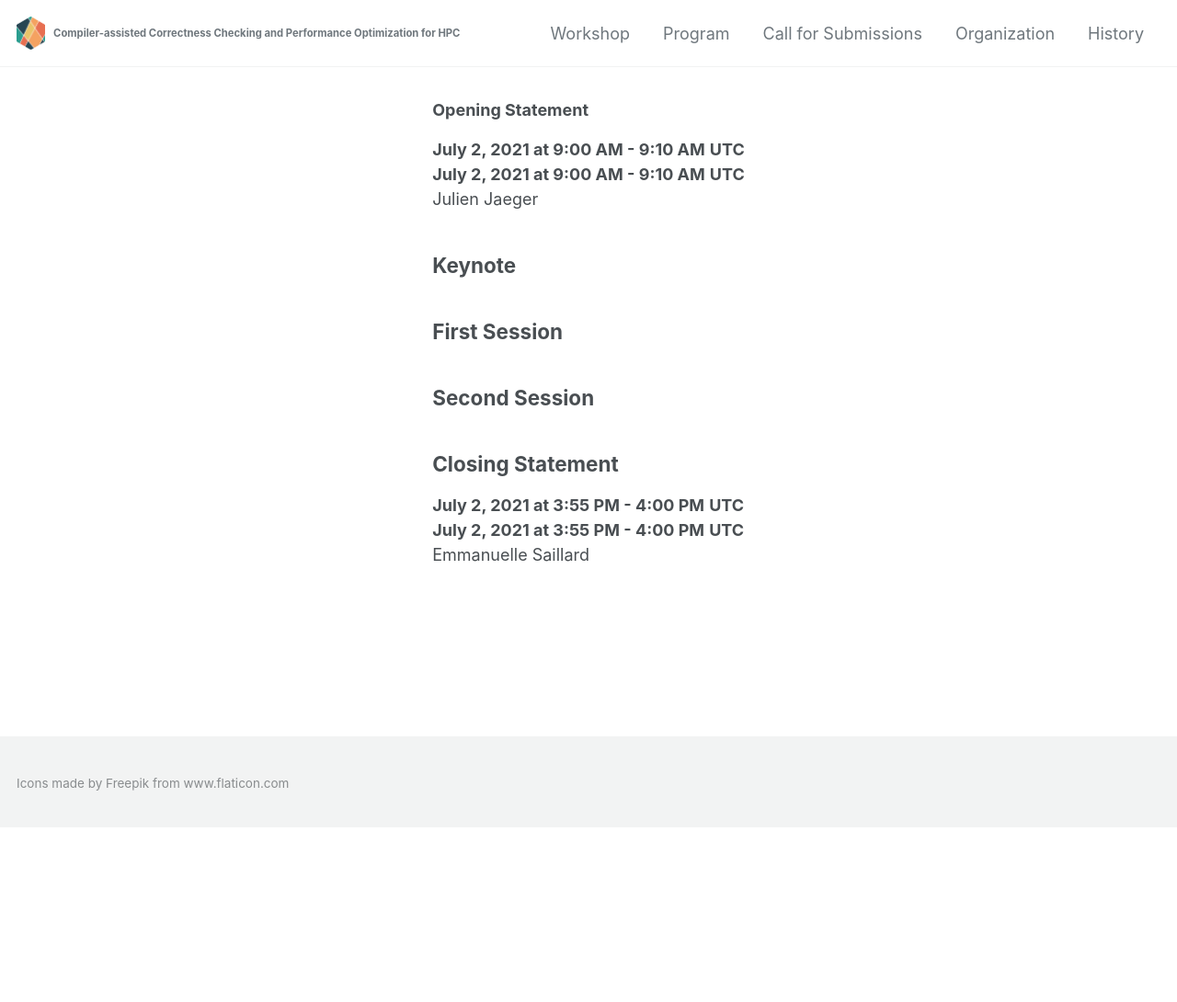
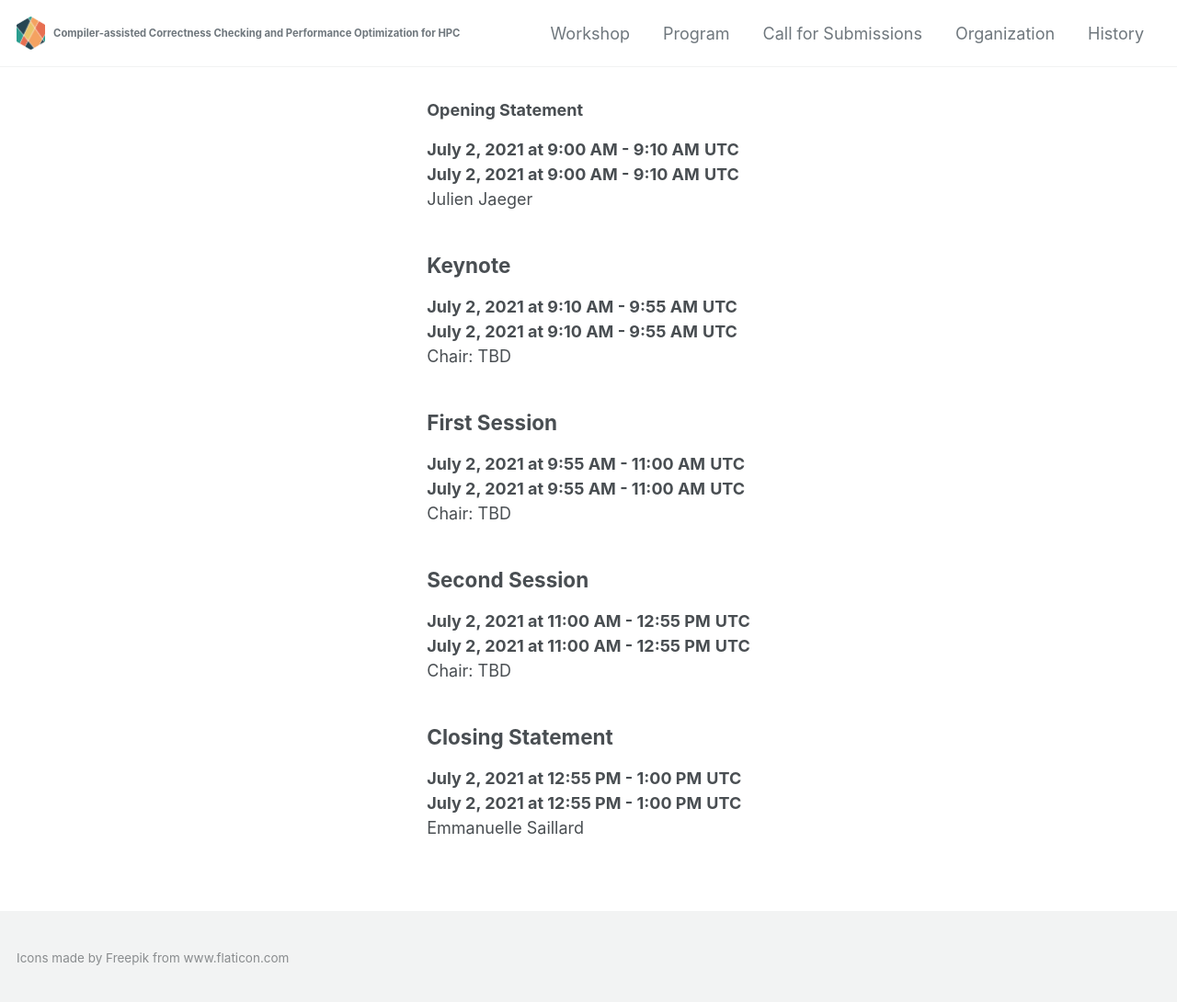
Before and after one commit to c3po-workshop/c3po-workshop.github.io, a Jekyll site: the page built from _pages/2022/program.md, in a window 1280 px wide. Shown: the whole page at 92% size. Built offline with Jekyll 4.4.1, drawn with Linux system fonts in a browser that asks for light colours; cached includes are drawn as plain includes; nearby versions of some CDN libraries; before the commit the page ends 900 px from its top, so only the background shows below that.

Commit message:
Added temporary program£

```diff
--- a/_pages/2022/program.md
+++ b/_pages/2022/program.md
@@ -15,16 +15,40 @@
 </p>
 
 ## Keynote
+<p>
+<script>
+    var d = new Date(Date.UTC(2021, 6, 2, 9, 10));
+    var d2 = new Date(Date.UTC(2021, 6, 2, 9, 55));
+    myDateTime(d, d2);
+</script>
+Chair: TBD
+</p>
 
 ## First Session
+<p>
+<script>
+    var d = new Date(Date.UTC(2021, 6, 2, 9, 55));
+    var d2 = new Date(Date.UTC(2021, 6, 2, 11, 00));
+    myDateTime(d, d2);
+</script>
+Chair: TBD
+</p>
 
 ## Second Session
+<p>
+<script>
+    var d = new Date(Date.UTC(2021, 6, 2, 11, 00));
+    var d2 = new Date(Date.UTC(2021, 6, 2, 12, 55));
+    myDateTime(d, d2);
+</script>
+Chair: TBD
+</p>
 
 ## Closing Statement
 <p>
 <script>
-    var d = new Date(Date.UTC(2021, 6, 2, 15, 55));
-    var d2 = new Date(Date.UTC(2021, 6, 2, 16, 0));
+    var d = new Date(Date.UTC(2021, 6, 2, 12, 55));
+    var d2 = new Date(Date.UTC(2021, 6, 2, 13, 0));
     myDateTime(d, d2);
 </script>
 Emmanuelle Saillard
```
Also changed, not shown: _pages/2022/organization.md (+1 -0 lines).
